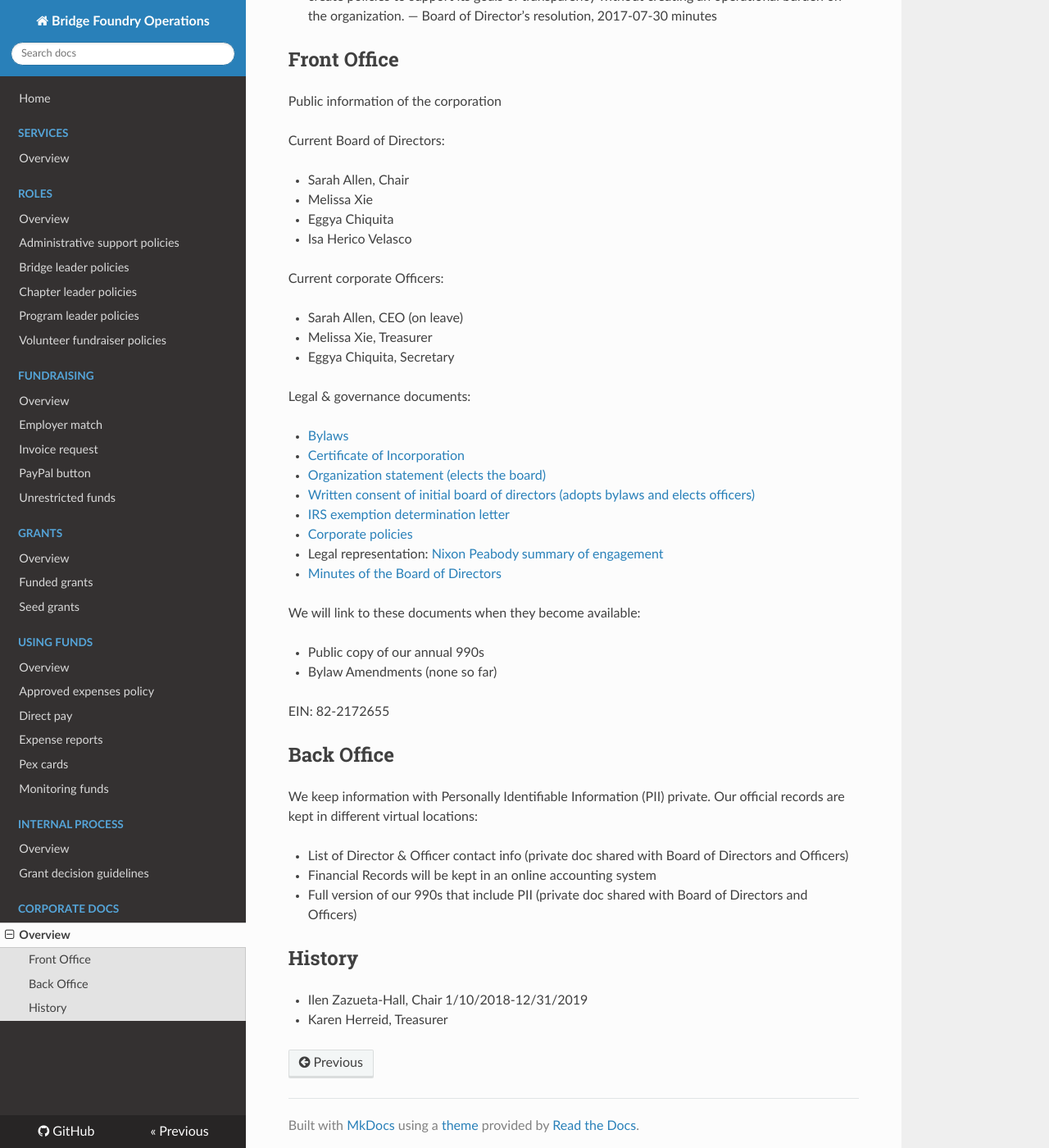
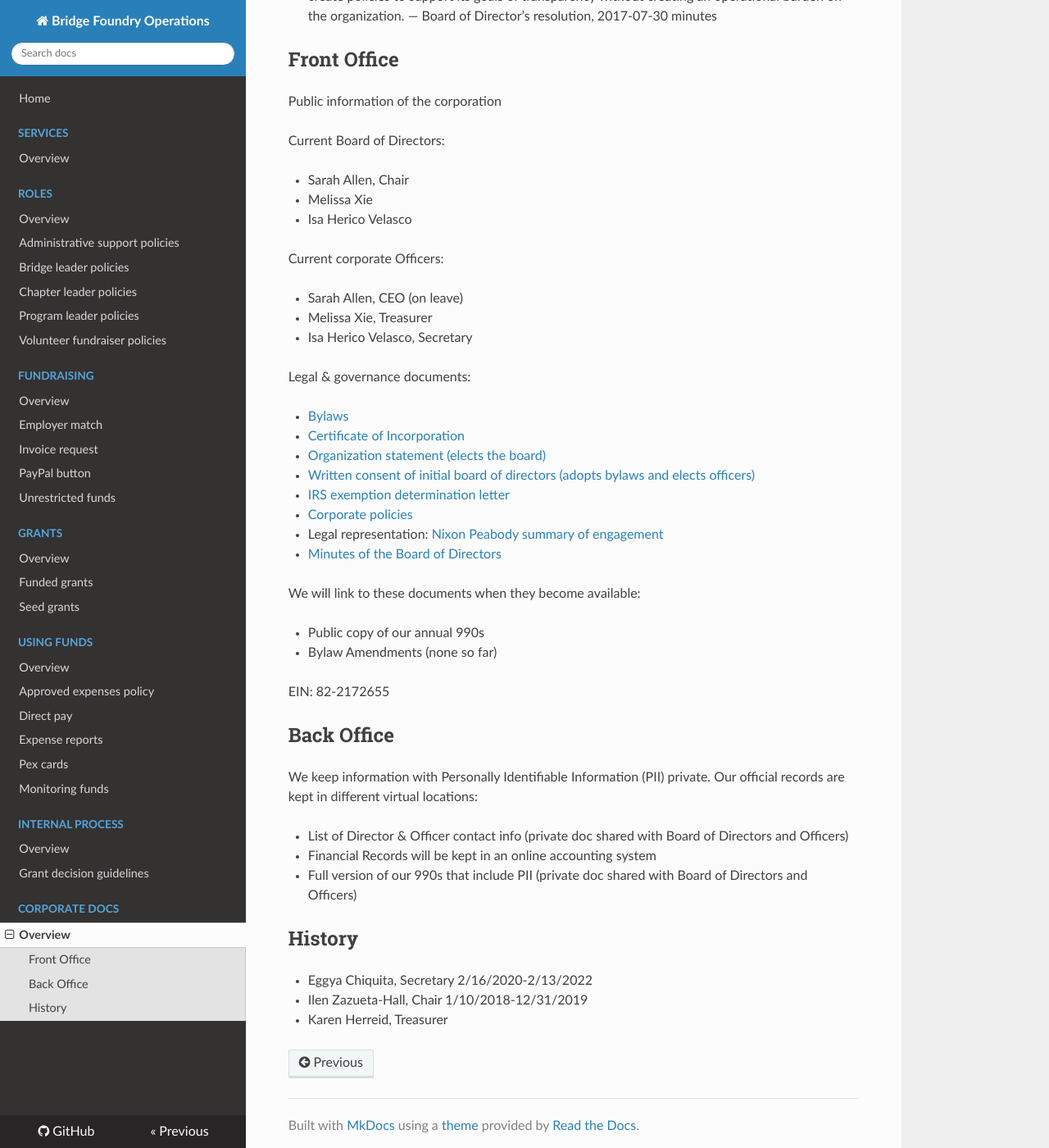
Before and after one commit to Satsaimistoowqp/bridgefoundry-operations, an MkDocs documentation site: the page built from docs/corporate-docs/README.md, in a window 1280 px wide and 1400 px high, scrolled down 224 px. Shown: the whole window at 82% size. Built offline with MkDocs 1.6.1, drawn with Linux system fonts in a browser that asks for light colours; nearby versions of some CDN libraries; old or Windows-style settings are respelled for this version of MkDocs.

Commit message:
update org chart

```diff
--- a/docs/corporate-docs/README.md
+++ b/docs/corporate-docs/README.md
@@ -11,14 +11,13 @@ Current Board of Directors:
 
 * Sarah Allen, Chair
 * Melissa Xie
-* Eggya Chiquita
 * Isa Herico Velasco
 
 Current corporate Officers:
 
 * Sarah Allen, CEO (on leave)
 * Melissa Xie, Treasurer
-* Eggya Chiquita, Secretary
+* Isa Herico Velasco, Secretary
 
 Legal & governance documents:
 
@@ -48,5 +47,6 @@ We keep information with Personally Identifiable Information (PII) private.  Our
 
 ## History
 
+* Eggya Chiquita, Secretary 2/16/2020-2/13/2022
 * Ilen Zazueta-Hall, Chair 1/10/2018-12/31/2019
 * Karen Herreid, Treasurer
```
